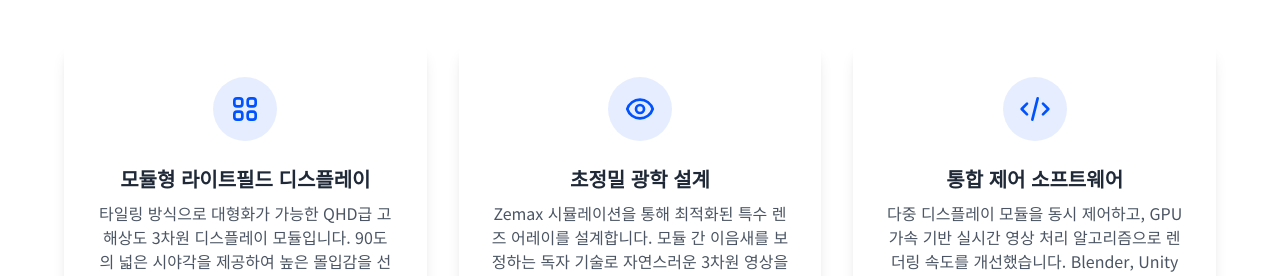
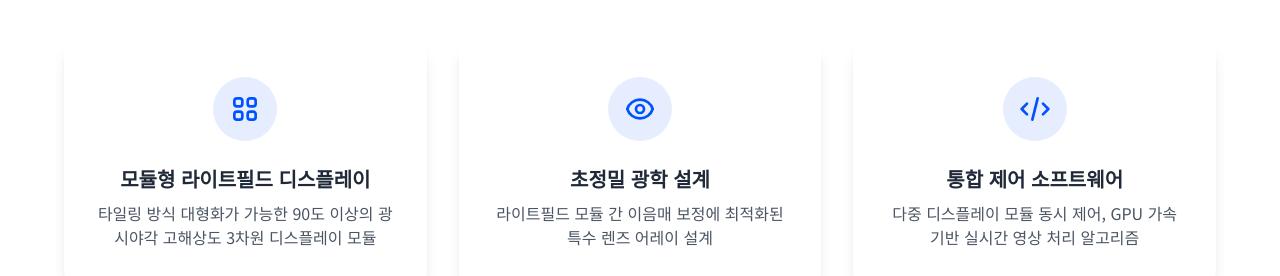
Before and after one commit to robin9804/youngreality, a plain HTML site: page index.html in a window 1280 px wide. Shown: the part 667-943 px from the top of the page. Drawn offline with nearby package versions, Linux system fonts and the light colour scheme.

Commit message:
Update index.html

```diff
--- a/index.html
+++ b/index.html
@@ -87,7 +87,7 @@
                         </div>
                         <h3 class="text-xl font-bold mb-2">모듈형 라이트필드 디스플레이</h3>
                         <p class="text-gray-600">
-                            타일링 방식으로 대형화가 가능한 QHD급 고해상도 3차원 디스플레이 모듈입니다. 90도의 넓은 시야각을 제공하여 높은 몰입감을 선사합니다.
+                            타일링 방식 대형화가 가능한 90도 이상의 광시야각 고해상도 3차원 디스플레이 모듈
                         </p>
                     </div>
                     <!-- Tech Item 2 -->
@@ -97,7 +97,7 @@
                         </div>
                         <h3 class="text-xl font-bold mb-2">초정밀 광학 설계</h3>
                         <p class="text-gray-600">
-                            Zemax 시뮬레이션을 통해 최적화된 특수 렌즈 어레이를 설계합니다. 모듈 간 이음새를 보정하는 독자 기술로 자연스러운 3차원 영상을 구현합니다.
+                            라이트필드 모듈 간 이음매 보정에 최적화된 특수 렌즈 어레이 설계
                         </p>
                     </div>
                     <!-- Tech Item 3 -->
@@ -107,7 +107,7 @@
                         </div>
                         <h3 class="text-xl font-bold mb-2">통합 제어 소프트웨어</h3>
                         <p class="text-gray-600">
-                            다중 디스플레이 모듈을 동시 제어하고, GPU 가속 기반 실시간 영상 처리 알고리즘으로 렌더링 속도를 개선했습니다. Blender, Unity 플러그인을 제공합니다.
+                            다중 디스플레이 모듈 동시 제어, GPU 가속 기반 실시간 영상 처리 알고리즘
                         </p>
                     </div>
                 </div>
```
